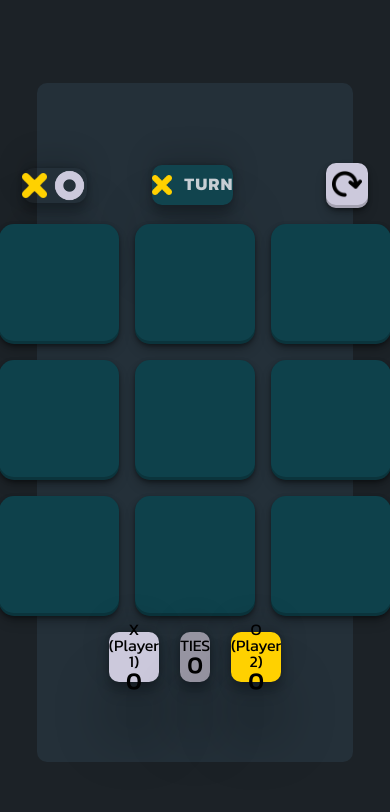
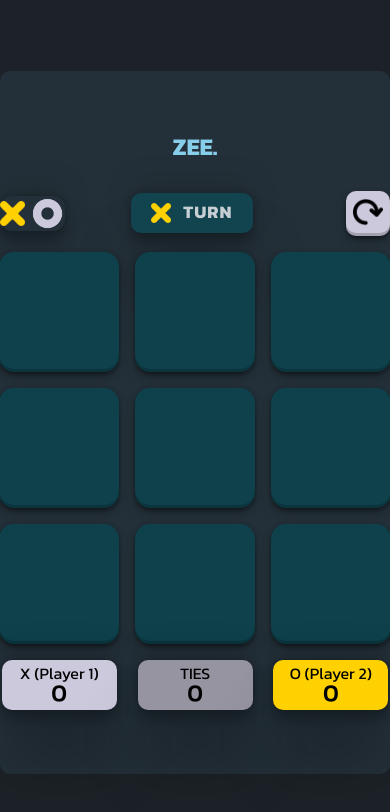
Before and after one commit to zmn17/tictactoe, a plain HTML site: page public/index.html in a window 390 px wide. Drawn offline with Linux system fonts and the light colour scheme.

Commit message:
add media query

```diff
--- a/public/index.html
+++ b/public/index.html
@@ -8,12 +8,13 @@
 </head>
 <body>
     <div class="main-container">
+        <div class="logo"><a href="href="https://www.instagram.com/zmyn.17/" target="_blank" class="logo-title">ZEE.</a></div>
         <header class="header">
             <div class="game-logo-container">
-                <a class="game-logo" href="https://www.instagram.com/zmyn.17/" target="_blank">
+                <div class="game-logo">
                     <img src="../images/close.png" alt="cross-icon" class="cross-logo">
                     <img src="../images/circle.png" alt="circle-con" class="circle-logo">
-                </a>
+                </div>
             </div>
             <div class="player__turn-container">
                 <img src="../images/close.png" alt="player-turn-icon" id="player__turn-pic">
--- a/public/styles.css
+++ b/public/styles.css
@@ -1,4 +1,4 @@
-@import url('https://fonts.googleapis.com/css2?family=Kanit:wght@400;500;700&display=swap');
+@import url('https://fonts.googleapis.com/css2?family=Kanit:wght@400;500;700&family=Poppins:wght@700&display=swap');
 /* ======================== RESET ================== */
 html, body, div, span, applet, object, iframe,
 h1, h2, h3, h4, h5, h6, p, blockquote, pre,
@@ -61,6 +61,7 @@ table {
 
     /* FONTS */
     --ff-sans-serif: font-family: 'Kanit', sans-serif;
+    --ff-poppins: font-family: 'Poppins', sans-serif;
 }
 
 /* ======================== MAIN CONTAINER ========================= */
@@ -97,6 +98,7 @@ table {
     align-items: center;
     justify-content: flex-start;
     gap: 5px;
+    width: 100%;
 }
 
 .cross-logo {
@@ -228,3 +230,25 @@ table {
     height: 50px;
 
 }
+
+@media (max-width: 700px) {
+    .main-container {
+        width: 100%;
+        height: 100%;
+        padding: 4rem 0;
+    }
+
+    .logo-title {
+        display: block;
+        text-align: center;
+        margin-bottom: 2rem;
+        text-decoration: none;
+        color: skyblue;
+        font-family: var(--ff-poppins);
+        font-weight: 700;
+        font-size: 1.5rem;
+    }
+
+
+
+}
```
